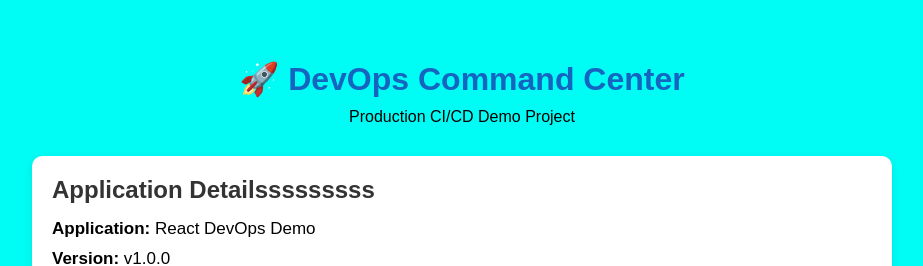
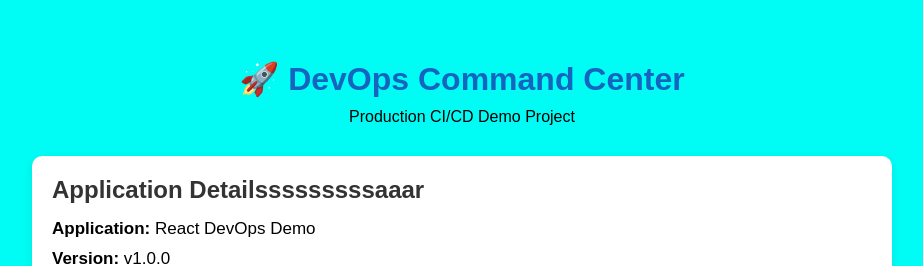
Before and after one commit to Balachandar-2001/DevOps-Command-Center, a React (Create React App) app: page / in a window 1280 px wide. Shown: the top 266 px of the page, without its empty margins (178-1101 px from the left). Built offline with nearby package versions, Linux system fonts and the light colour scheme.

Commit message:
Using the build numner 8

```diff
--- a/k8s/deployment.yaml
+++ b/k8s/deployment.yaml
@@ -17,7 +17,7 @@
     spec:
       containers:
       - name: react-app
-        image: 30balachandar333/react-devops-demo:8
+        image: 30balachandar333/react-devops-demo:latest
         imagePullPolicy: Always
         ports:
         - containerPort: 80
--- a/src/App.js
+++ b/src/App.js
@@ -21,7 +21,7 @@
       </header>
 
       <section className="card">
-        <h2>Application Detailsssssssss</h2>
+        <h2>Application Detailsssssssssaaar</h2>
 
         <div className="info">
           <p>
```
